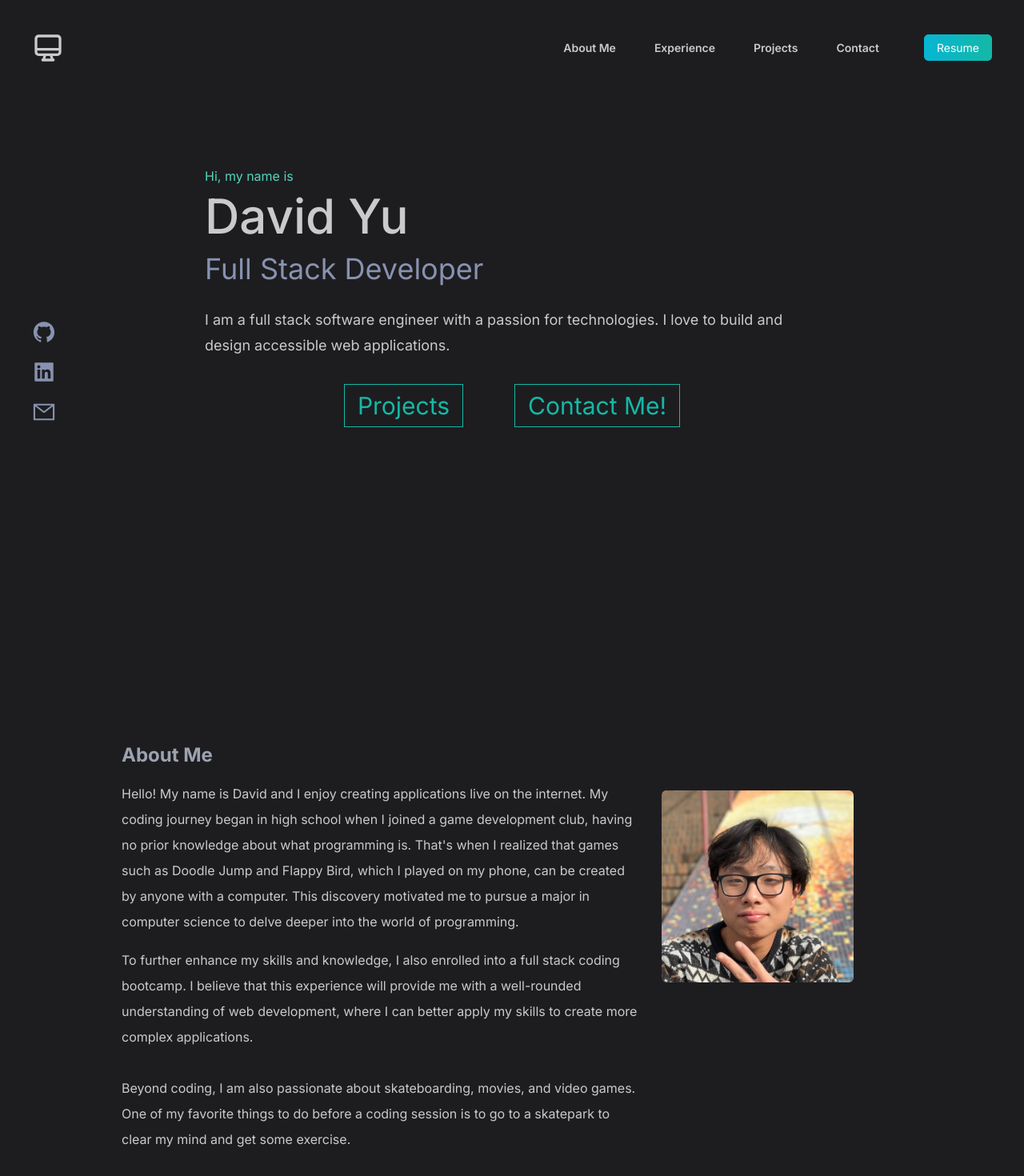
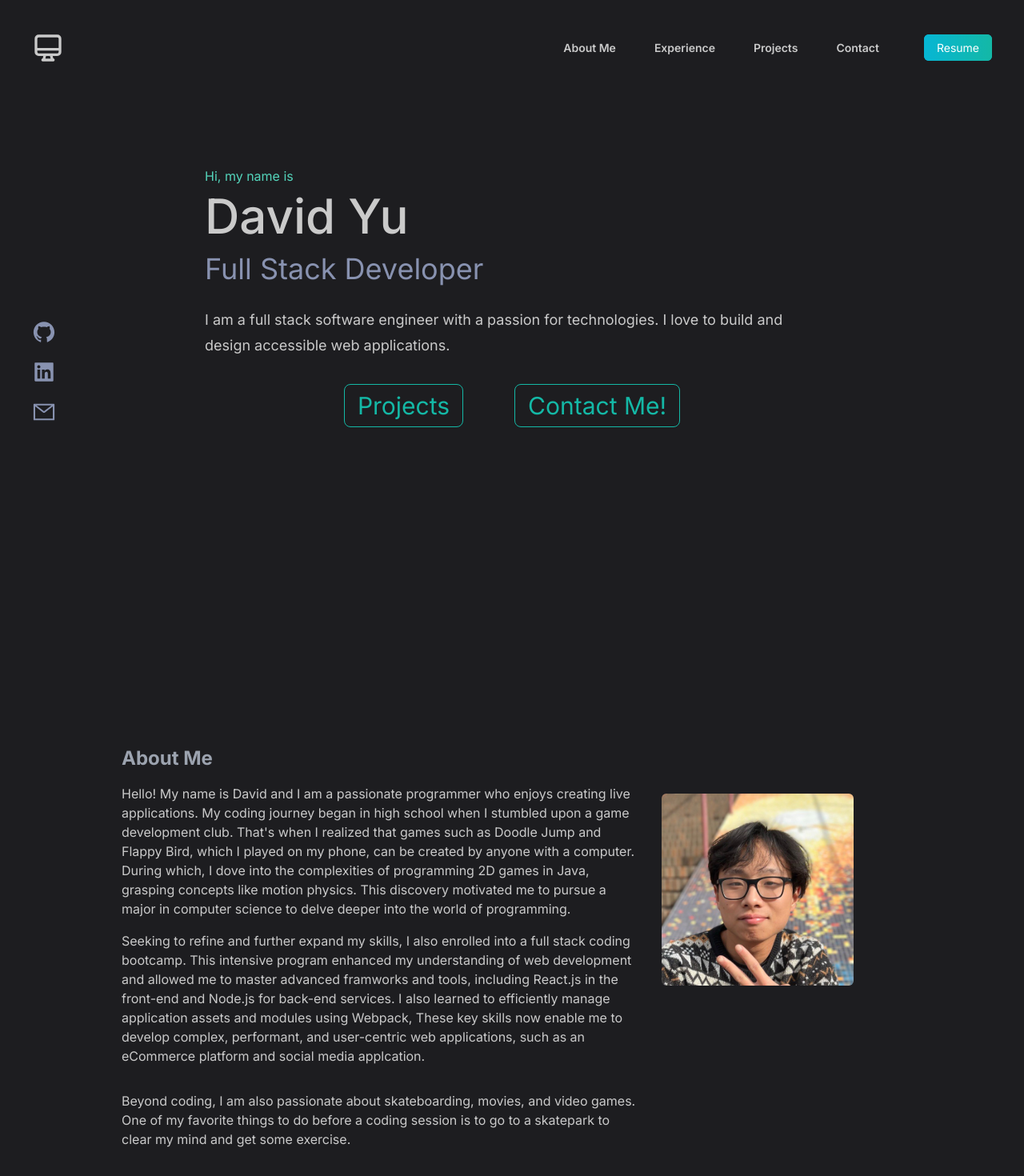
Before and after one commit to OppedRawen/MyPortfolio, a React (Create React App) app: page / in a window 1280 px wide. Shown: the top 1470 px of the page at 80% size. Built offline with nearby package versions, Linux system fonts and the light colour scheme.

Commit message:
intro revamp

```diff
--- a/src/components/About.jsx
+++ b/src/components/About.jsx
@@ -32,7 +32,7 @@ I am a full stack software engineer with a passion for technologies. I love to b
         <AiOutlineMail /> */}
         <motion.a
   href="#projects"
-  className=" text-3xl inline-block px-4 py-2 text-teal-500 border border-teal-500 bg-transparent"
+  className=" text-3xl inline-block rounded-lg px-4 py-2 text-teal-500 border border-teal-500 bg-transparent"
   whileTap={{ scale: 0.95 }}
   onClick={(e) => handleLinkClick(e, "projects")}
 >
@@ -40,7 +40,7 @@ I am a full stack software engineer with a passion for technologies. I love to b
 </motion.a>
 <motion.a
   href="#contact"
-  className=" text-3xl inline-block px-4 py-2 text-teal-500 border border-teal-500 bg-transparent"
+  className=" text-3xl inline-block px-4 py-2 rounded-lg text-teal-500 border border-teal-500 bg-transparent"
   whileTap={{ scale: 0.95 }}
   onClick={(e) => handleLinkClick(e, "contact")}
 >
--- a/src/components/Introduction.jsx
+++ b/src/components/Introduction.jsx
@@ -8,12 +8,13 @@ return(
 
       <div className="md:w-2/3 mx-6">
         <h2 className=" text-gray-400 font-bold text-2xl">About Me</h2>
-        <p className="text-[#cacaca] mt-4">
-          Hello! My name is David and I enjoy creating applications live on the internet. My coding journey began in high school when I joined a game development club, having no prior knowledge about what programming is. That's when I realized that games such as Doodle Jump and Flappy Bird, which I played on my phone, can be created by anyone with a computer. This discovery motivated me to pursue a major in computer science to delve deeper into the world of programming.
+
+        <p className="text-[#cacaca] mt-4 text-[16px] leading-6">
+          Hello! My name is David and I am a passionate programmer who enjoys creating live applications. My coding journey began in high school when I stumbled upon a game development club. That's when I realized that games such as Doodle Jump and Flappy Bird, which I played on my phone, can be created by anyone with a computer. During which, I dove into the complexities of programming 2D games in Java, grasping concepts like motion physics. This discovery motivated me to pursue a major in computer science to delve deeper into the world of programming.
 
         </p>
-        <p className="text-[#cacaca]  mt-4 mb-8">To further enhance my skills and knowledge, I also enrolled into a full stack coding bootcamp. I believe that this experience will provide me with a well-rounded understanding of web development, where I can better apply my skills to create more complex applications.</p>
-        <p className="text-[#cacaca]  mt-4 mb-8">Beyond coding, I am also passionate about skateboarding, movies, and video games. One of my favorite things to do before a coding session is to go to a skatepark to clear my mind and get some exercise.</p>
+        <p className="text-[#cacaca]  mt-4 mb-8 text-[16px] leading-6">Seeking to refine and further expand my skills, I also enrolled into a full stack coding bootcamp. This intensive program enhanced my understanding of web development and allowed me to master advanced framworks and tools, including React.js in the front-end and Node.js for back-end services. I also learned to efficiently manage application assets and modules using Webpack, These key skills now enable me to develop complex, performant, and user-centric web applications, such as an eCommerce platform and social media applcation.</p>
+        <p className="text-[#cacaca]  mt-4 mb-8 text-[16px] leading-6">Beyond coding, I am also passionate about skateboarding, movies, and video games. One of my favorite things to do before a coding session is to go to a skatepark to clear my mind and get some exercise.</p>
       </div>
       <div className="md:w-1/3 flex justify-center md:justify-start mt-5">
         <img src="profile.jpg" className="w-60 h-60 mt-10 rounded-md" alt="profileImage"/>
```
